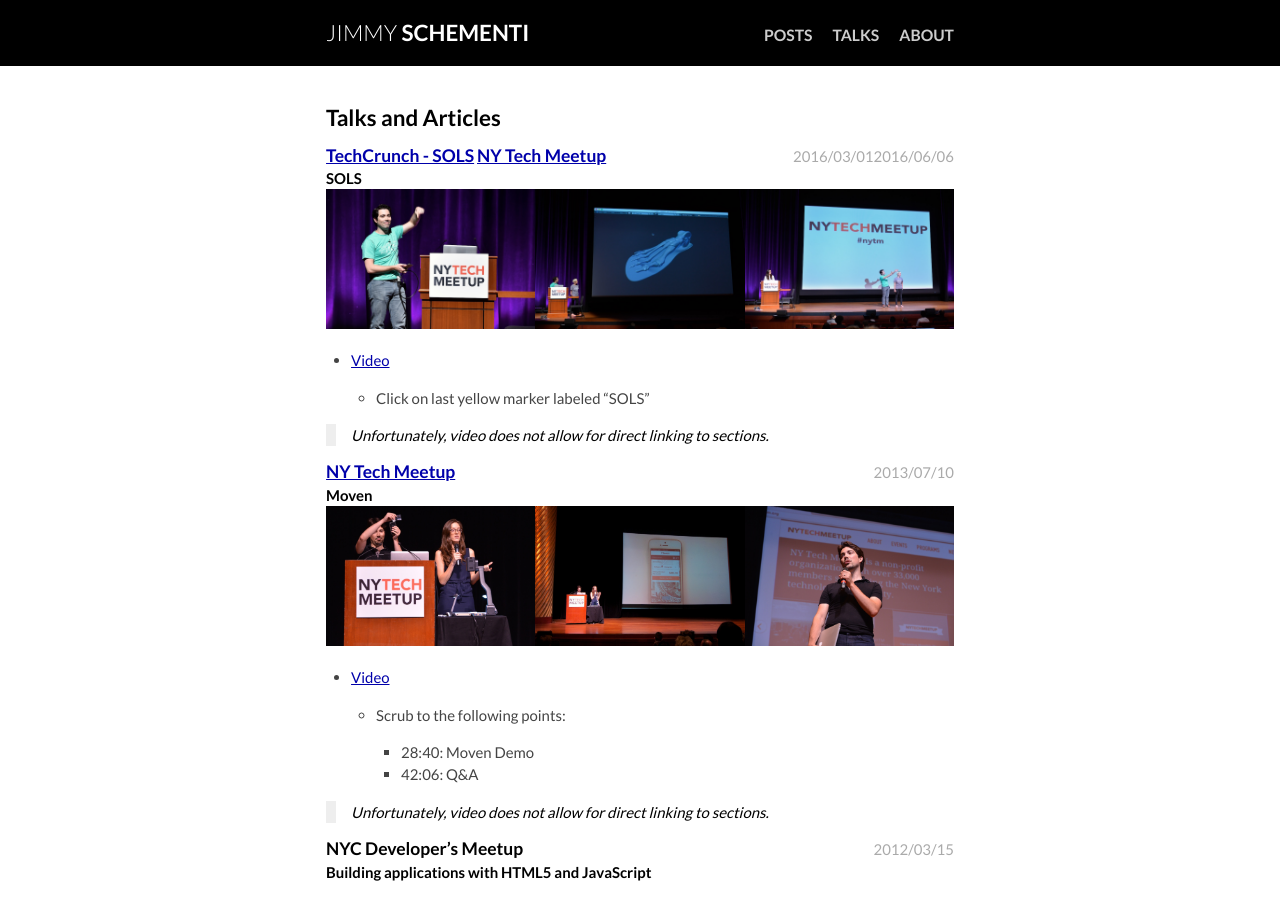
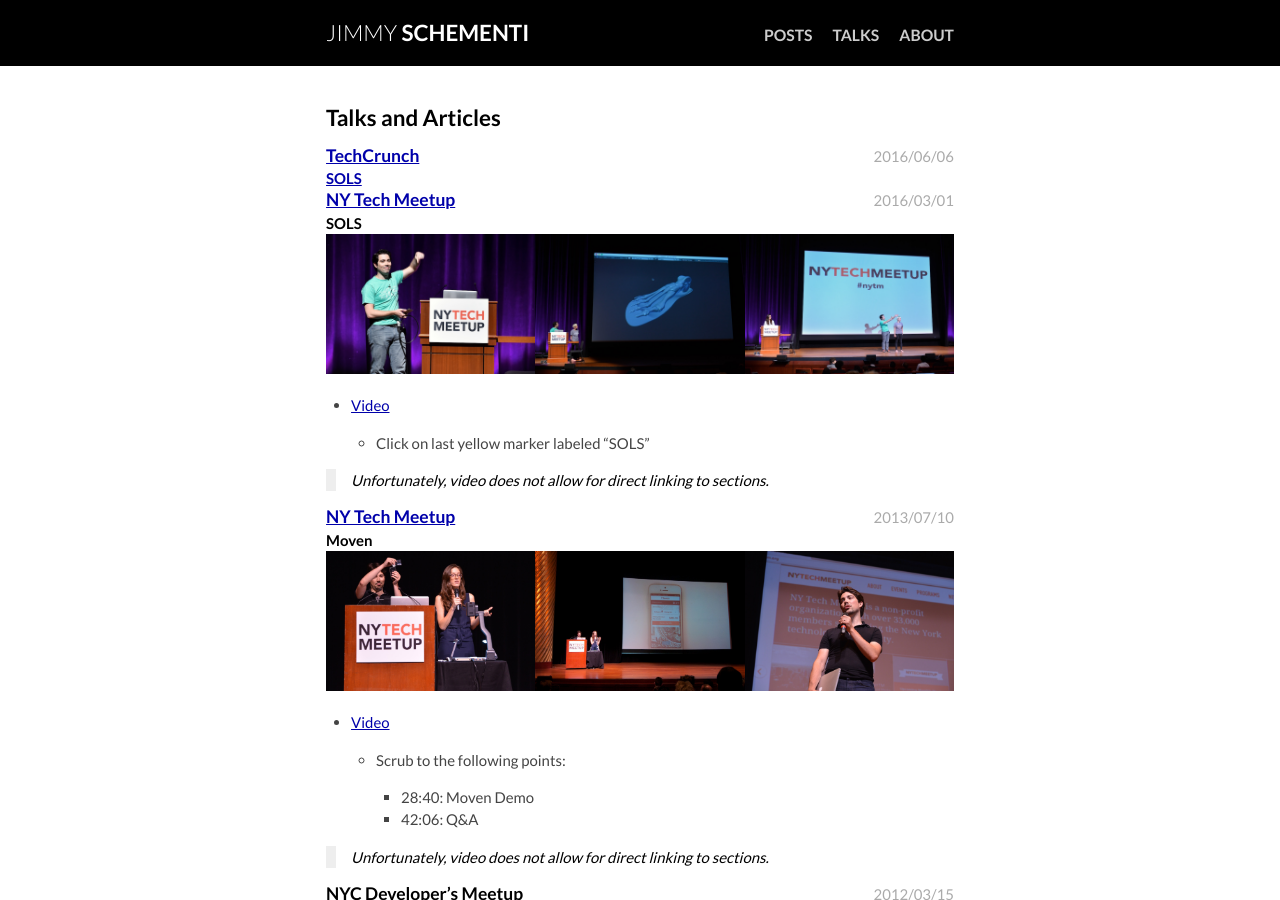
Before and after one commit to jschementi/jschementi.github.io, a Jekyll site: the page built from talks/index.md, in a window 1280 px wide and 900 px high. Built offline with Jekyll 4.4.1, drawn with Linux system fonts in a browser that asks for light colours; Markdown is read by kramdown in place of the engine named in the settings; part of the change alters nothing that is shown.

```diff
--- a/talks/index.md
+++ b/talks/index.md
@@ -34,10 +34,12 @@ h3 + .date {
 
 <p></p>
 
-### [TechCrunch - SOLS](https://techcrunch.com/2016/06/06/sols/)
+### [TechCrunch](https://techcrunch.com/2016/06/06/sols/)
 <div class="date">
   2016/06/06
 </div>
+#### [SOLS](https://techcrunch.com/2016/06/06/sols/)
+
 
 ### [NY Tech Meetup](https://nytm.org/)
 <div class="date">
```
